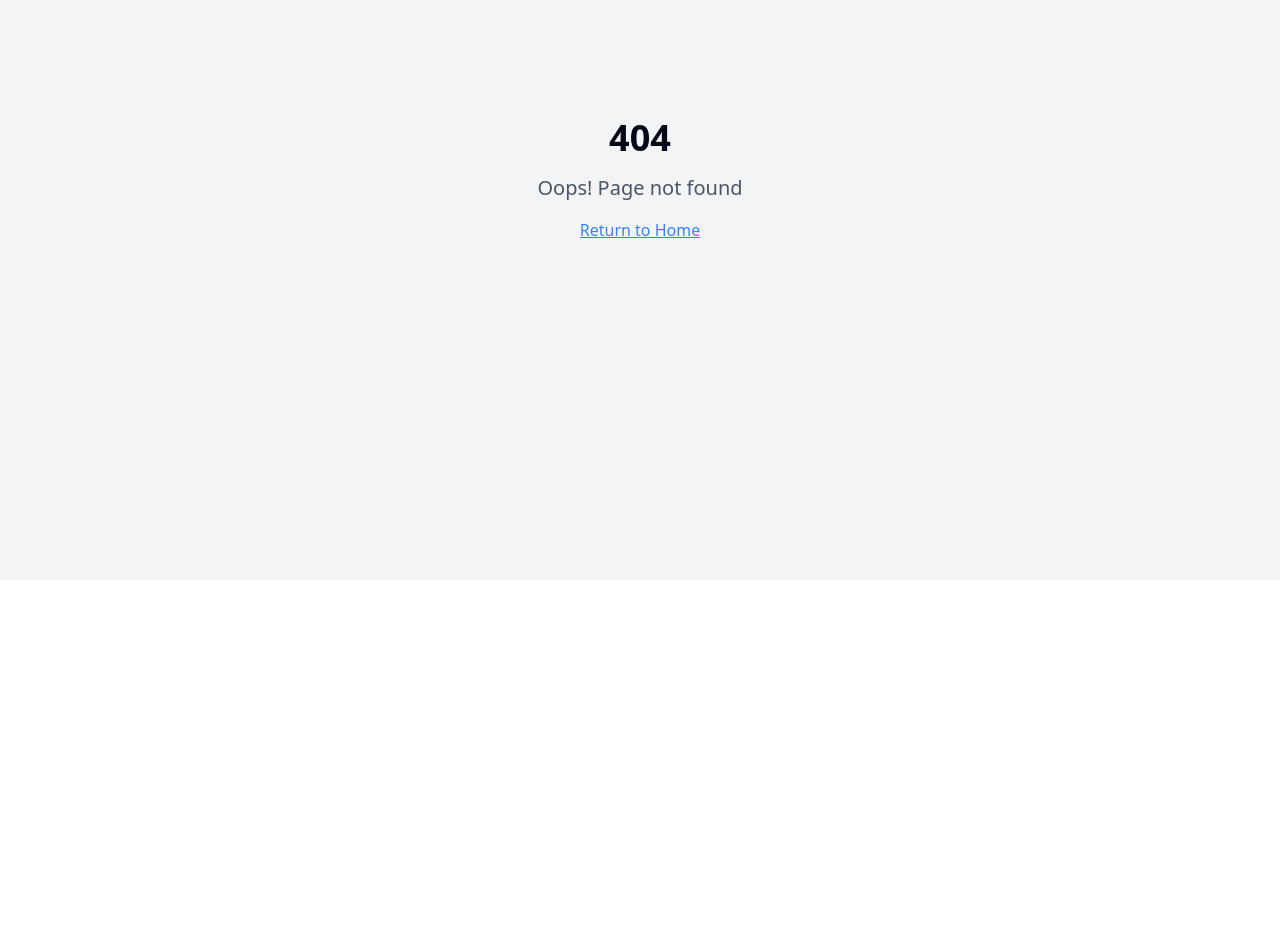
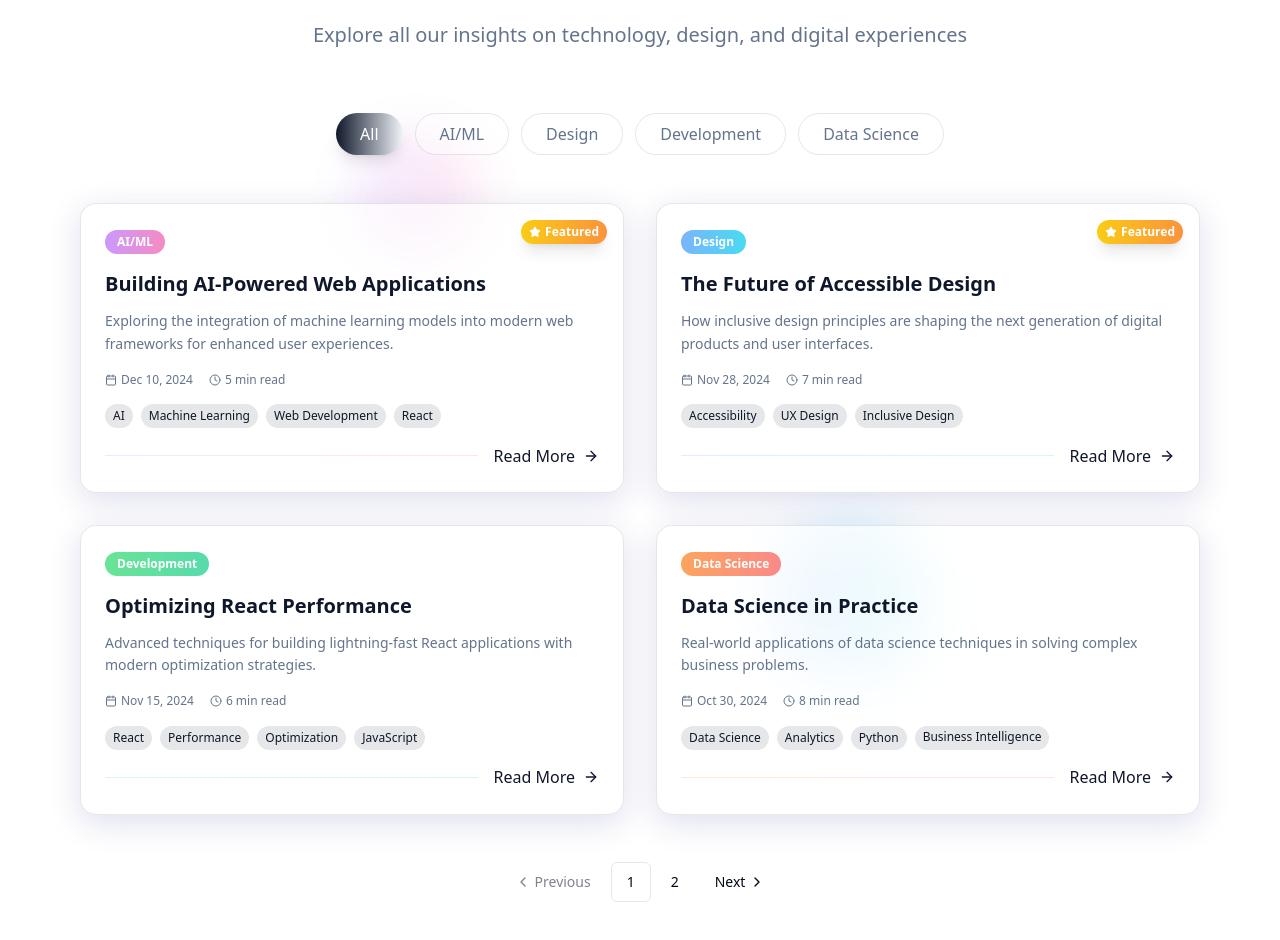
Before and after one commit to forcalender/kundhan-miriyala-showcase, a React (Vite) app: page /blog in a window 1280 px wide. Before the commit this address had no page. Shown: the part 220-1160 px from the top of the page. Before the commit the page ends 800 px from the top, so only its background shows below. Built offline with nearby package versions, Linux system fonts and the light colour scheme.

Commit message:
Fix: Make "View All Posts" button functional
The "View All Posts" button in the Blog section was updated to be functional.

```diff
--- a/src/App.tsx
+++ b/src/App.tsx
@@ -7,6 +7,7 @@ import { QueryClient, QueryClientProvider } from "@tanstack/react-query";
 import { BrowserRouter, Routes, Route } from "react-router-dom";
 import Index from "./pages/Index";
 import AllProjects from "./pages/AllProjects";
+import AllBlogPosts from "./pages/AllBlogPosts";
 import NotFound from "./pages/NotFound";
 
 const queryClient = new QueryClient();
@@ -21,6 +22,7 @@ const App = () => (
           <Routes>
             <Route path="/" element={<Index />} />
             <Route path="/projects" element={<AllProjects />} />
+            <Route path="/blog" element={<AllBlogPosts />} />
             {/* ADD ALL CUSTOM ROUTES ABOVE THE CATCH-ALL "*" ROUTE */}
             <Route path="*" element={<NotFound />} />
           </Routes>
--- a/src/components/Navbar.tsx
+++ b/src/components/Navbar.tsx
@@ -1,6 +1,8 @@
+
 import React, { useState } from "react";
 import { Menu } from "lucide-react";
 import { Button } from "@/components/ui/button";
+import { Link, useLocation } from "react-router-dom";
 import ThemeToggle from "./ThemeToggle";
 
 const navLinks = [
@@ -13,14 +15,15 @@ const navLinks = [
 
 const Navbar = () => {
   const [menuOpen, setMenuOpen] = useState(false);
+  const location = useLocation();
 
   return (
     <nav className="w-full flex justify-between items-center py-4 px-6 bg-background/90 border-b sticky top-0 z-50 backdrop-blur-md animate-fade-in">
-      <a href="/" className="flex items-center gap-2 animate-scale-in">
+      <Link to="/" className="flex items-center gap-2 animate-scale-in">
         <span className="text-2xl font-extrabold font-playfair tracking-tight text-primary hover:text-accent transition-colors duration-300">
           KM
         </span>
-      </a>
+      </Link>
 
       {/* Desktop Nav */}
       <div className="hidden md:flex items-center gap-6">
@@ -28,7 +31,7 @@ const Navbar = () => {
           {navLinks.map((link, index) => (
             <a
               key={link.label}
-              href={link.href}
+              href={location.pathname === '/' ? link.href : `/${link.href}`}
               className="text-muted-foreground hover:text-primary font-medium transition-all duration-300 px-1 py-0.5 relative group animate-fade-in"
               style={{ animationDelay: `${index * 0.1}s` }}
             >
@@ -36,6 +39,14 @@ const Navbar = () => {
               <div className="absolute bottom-0 left-0 w-0 h-0.5 bg-gradient-to-r from-primary to-accent group-hover:w-full transition-all duration-300" />
             </a>
           ))}
+          <Link
+            to="/blog"
+            className="text-muted-foreground hover:text-primary font-medium transition-all duration-300 px-1 py-0.5 relative group animate-fade-in"
+            style={{ animationDelay: `${navLinks.length * 0.1}s` }}
+          >
+            All Posts
+            <div className="absolute bottom-0 left-0 w-0 h-0.5 bg-gradient-to-r from-primary to-accent group-hover:w-full transition-all duration-300" />
+          </Link>
         </div>
         <ThemeToggle />
       </div>
@@ -57,7 +68,7 @@ const Navbar = () => {
             {navLinks.map((link, index) => (
               <a
                 key={link.label}
-                href={link.href}
+                href={location.pathname === '/' ? link.href : `/${link.href}`}
                 className="text-muted-foreground hover:text-primary font-medium transition-colors px-2 py-1 rounded hover:bg-accent/10 animate-fade-in"
                 style={{ animationDelay: `${index * 0.05}s` }}
                 onClick={() => setMenuOpen(false)}
@@ -65,6 +76,14 @@ const Navbar = () => {
                 {link.label}
               </a>
             ))}
+            <Link
+              to="/blog"
+              className="text-muted-foreground hover:text-primary font-medium transition-colors px-2 py-1 rounded hover:bg-accent/10 animate-fade-in"
+              style={{ animationDelay: `${navLinks.length * 0.05}s` }}
+              onClick={() => setMenuOpen(false)}
+            >
+              All Posts
+            </Link>
           </div>
         )}
       </div>
--- a/src/components/blog/BlogCallToAction.tsx
+++ b/src/components/blog/BlogCallToAction.tsx
@@ -1,6 +1,7 @@
 
 import React from "react";
 import { ExternalLink } from "lucide-react";
+import { Link } from "react-router-dom";
 
 interface BlogCallToActionProps {
   isVisible: boolean;
@@ -9,10 +10,12 @@ interface BlogCallToActionProps {
 const BlogCallToAction = ({ isVisible }: BlogCallToActionProps) => {
   return (
     <div className={`text-center mt-12 transition-all duration-700 delay-500 ${isVisible ? 'animate-fade-in' : 'opacity-0 translate-y-5'}`}>
-      <button className="inline-flex items-center gap-2 bg-gradient-to-r from-primary to-accent text-white font-semibold px-8 py-3 rounded-full shadow-lg hover:shadow-xl hover:scale-105 transition-all duration-300 transform hover:-translate-y-1">
-        View All Posts
-        <ExternalLink size={16} />
-      </button>
+      <Link to="/blog">
+        <button className="inline-flex items-center gap-2 bg-gradient-to-r from-primary to-accent text-white font-semibold px-8 py-3 rounded-full shadow-lg hover:shadow-xl hover:scale-105 transition-all duration-300 transform hover:-translate-y-1">
+          View All Posts
+          <ExternalLink size={16} />
+        </button>
+      </Link>
     </div>
   );
 };
--- /dev/null
+++ b/src/pages/AllBlogPosts.tsx
@@ -0,0 +1,209 @@
+
+import React, { useState } from "react";
+import { Link } from "react-router-dom";
+import { ArrowLeft } from "lucide-react";
+import { useIntersectionObserver } from "@/hooks/useScrollAnimation";
+import BlogHeader from "@/components/blog/BlogHeader";
+import BlogFilters from "@/components/blog/BlogFilters";
+import BlogCard from "@/components/blog/BlogCard";
+import { Button } from "@/components/ui/button";
+import {
+  Pagination,
+  PaginationContent,
+  PaginationItem,
+  PaginationLink,
+  PaginationNext,
+  PaginationPrevious,
+} from "@/components/ui/pagination";
+
+const allBlogPosts = [
+  {
+    id: 1,
+    title: "Building AI-Powered Web Applications",
+    excerpt: "Exploring the integration of machine learning models into modern web frameworks for enhanced user experiences.",
+    date: "Dec 10, 2024",
+    readTime: "5 min read",
+    category: "AI/ML",
+    gradient: "from-purple-400 to-pink-400",
+    tags: ["AI", "Machine Learning", "Web Development", "React"],
+    featured: true
+  },
+  {
+    id: 2,
+    title: "The Future of Accessible Design",
+    excerpt: "How inclusive design principles are shaping the next generation of digital products and user interfaces.",
+    date: "Nov 28, 2024",
+    readTime: "7 min read",
+    category: "Design",
+    gradient: "from-blue-400 to-cyan-400",
+    tags: ["Accessibility", "UX Design", "Inclusive Design"],
+    featured: true
+  },
+  {
+    id: 3,
+    title: "Optimizing React Performance",
+    excerpt: "Advanced techniques for building lightning-fast React applications with modern optimization strategies.",
+    date: "Nov 15, 2024",
+    readTime: "6 min read",
+    category: "Development",
+    gradient: "from-green-400 to-emerald-400",
+    tags: ["React", "Performance", "Optimization", "JavaScript"],
+    featured: false
+  },
+  {
+    id: 4,
+    title: "Data Science in Practice",
+    excerpt: "Real-world applications of data science techniques in solving complex business problems.",
+    date: "Oct 30, 2024",
+    readTime: "8 min read",
+    category: "Data Science",
+    gradient: "from-orange-400 to-red-400",
+    tags: ["Data Science", "Analytics", "Python", "Business Intelligence"],
+    featured: false
+  },
+  {
+    id: 5,
+    title: "Microservices Architecture Patterns",
+    excerpt: "Best practices for designing scalable microservices systems with modern cloud technologies.",
+    date: "Oct 15, 2024",
+    readTime: "9 min read",
+    category: "Development",
+    gradient: "from-indigo-400 to-purple-400",
+    tags: ["Microservices", "Architecture", "Cloud", "DevOps"],
+    featured: false
+  },
+  {
+    id: 6,
+    title: "Machine Learning Model Deployment",
+    excerpt: "A comprehensive guide to deploying ML models in production environments with monitoring and scaling.",
+    date: "Sep 28, 2024",
+    readTime: "12 min read",
+    category: "AI/ML",
+    gradient: "from-teal-400 to-green-400",
+    tags: ["MLOps", "Deployment", "Monitoring", "Production"],
+    featured: false
+  }
+];
+
+const POSTS_PER_PAGE = 4;
+
+const AllBlogPosts = () => {
+  const [setRef, isVisible] = useIntersectionObserver(0.1);
+  const [hoveredPost, setHoveredPost] = useState<number | null>(null);
+  const [selectedCategory, setSelectedCategory] = useState<string>("all");
+  const [currentPage, setCurrentPage] = useState(1);
+
+  const categories = ["all", "AI/ML", "Design", "Development", "Data Science"];
+
+  const filteredPosts = allBlogPosts.filter(post => {
+    if (selectedCategory === "all") return true;
+    return post.category === selectedCategory;
+  });
+
+  const totalPages = Math.ceil(filteredPosts.length / POSTS_PER_PAGE);
+  const startIndex = (currentPage - 1) * POSTS_PER_PAGE;
+  const paginatedPosts = filteredPosts.slice(startIndex, startIndex + POSTS_PER_PAGE);
+
+  const handleReadMore = (post: typeof allBlogPosts[0]) => {
+    console.log("Read more clicked for:", post.title);
+  };
+
+  const handleCategoryChange = (category: string) => {
+    setSelectedCategory(category);
+    setCurrentPage(1);
+  };
+
+  return (
+    <div className="min-h-screen bg-background">
+      {/* Header with back button */}
+      <div className="sticky top-0 z-50 bg-background/95 backdrop-blur-md border-b">
+        <div className="max-w-6xl mx-auto px-4 py-4 flex items-center gap-4">
+          <Link to="/#blog">
+            <Button variant="ghost" size="sm" className="gap-2">
+              <ArrowLeft className="w-4 h-4" />
+              Back to Home
+            </Button>
+          </Link>
+          <div className="h-6 w-px bg-border" />
+          <h1 className="text-2xl font-bold text-primary">All Blog Posts</h1>
+        </div>
+      </div>
+
+      <section className="py-20 px-4 max-w-6xl mx-auto relative" ref={setRef}>
+        {/* Background effects */}
+        <div className="absolute inset-0 overflow-hidden pointer-events-none">
+          <div className="absolute top-1/4 left-1/4 w-32 h-32 bg-gradient-to-r from-purple-400/20 to-pink-400/20 rounded-full blur-xl animate-pulse" />
+          <div className="absolute bottom-1/4 right-1/4 w-40 h-40 bg-gradient-to-r from-blue-400/20 to-cyan-400/20 rounded-full blur-xl animate-bounce" />
+        </div>
+
+        <div className="relative z-10">
+          <div className="text-center mb-16">
+            <h2 className={`text-4xl md:text-5xl font-bold mb-4 font-playfair text-primary transition-all duration-700 ${isVisible ? 'animate-scale-in' : 'opacity-0 translate-y-10'}`}>
+              All Blog Posts
+            </h2>
+            <div className={`w-24 h-1 bg-gradient-to-r from-primary to-accent mx-auto mb-6 rounded-full transition-all duration-700 delay-200 ${isVisible ? 'animate-slide-in-right' : 'opacity-0 scale-x-0'}`} />
+            <p className={`text-muted-foreground text-lg md:text-xl max-w-2xl mx-auto mb-8 transition-all duration-700 delay-300 ${isVisible ? 'animate-fade-in' : 'opacity-0 translate-y-5'}`}>
+              Explore all our insights on technology, design, and digital experiences
+            </p>
+          </div>
+
+          <BlogFilters
+            categories={categories}
+            selectedCategory={selectedCategory}
+            onCategoryChange={handleCategoryChange}
+            isVisible={isVisible}
+          />
+
+          <div className="grid gap-8 md:grid-cols-2 lg:grid-cols-2 mb-12">
+            {paginatedPosts.map((post, index) => (
+              <BlogCard
+                key={post.id}
+                post={post}
+                index={index}
+                isVisible={isVisible}
+                hoveredPost={hoveredPost}
+                onHover={setHoveredPost}
+                onReadMore={handleReadMore}
+              />
+            ))}
+          </div>
+
+          {/* Pagination */}
+          {totalPages > 1 && (
+            <div className={`flex justify-center transition-all duration-700 delay-600 ${isVisible ? 'animate-fade-in' : 'opacity-0 translate-y-5'}`}>
+              <Pagination>
+                <PaginationContent>
+                  <PaginationItem>
+                    <PaginationPrevious
+                      onClick={() => setCurrentPage(prev => Math.max(1, prev - 1))}
+                      className={currentPage === 1 ? 'pointer-events-none opacity-50' : 'cursor-pointer'}
+                    />
+                  </PaginationItem>
+                  {Array.from({ length: totalPages }, (_, i) => i + 1).map((page) => (
+                    <PaginationItem key={page}>
+                      <PaginationLink
+                        onClick={() => setCurrentPage(page)}
+                        isActive={currentPage === page}
+                        className="cursor-pointer"
+                      >
+                        {page}
+                      </PaginationLink>
+                    </PaginationItem>
+                  ))}
+                  <PaginationItem>
+                    <PaginationNext
+                      onClick={() => setCurrentPage(prev => Math.min(totalPages, prev + 1))}
+                      className={currentPage === totalPages ? 'pointer-events-none opacity-50' : 'cursor-pointer'}
+                    />
+                  </PaginationItem>
+                </PaginationContent>
+              </Pagination>
+            </div>
+          )}
+        </div>
+      </section>
+    </div>
+  );
+};
+
+export default AllBlogPosts;
```
